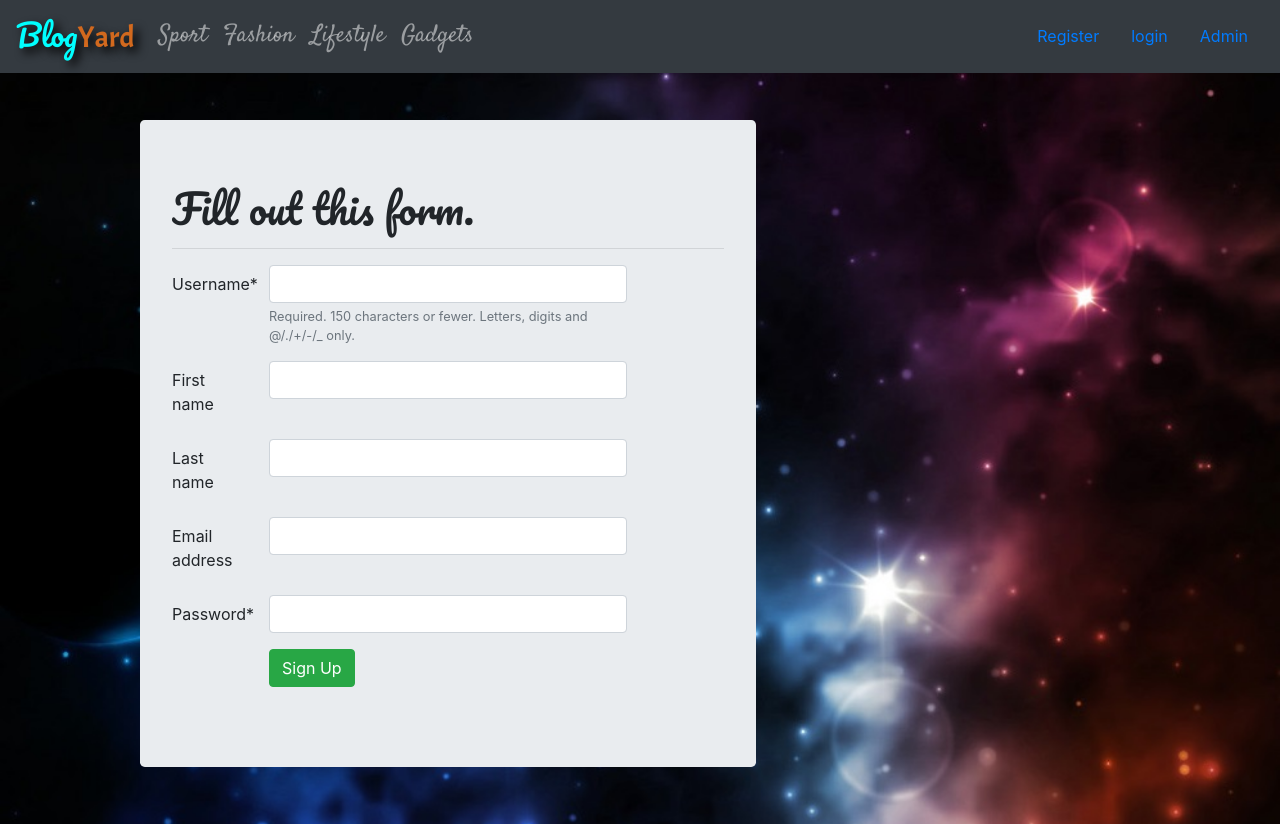
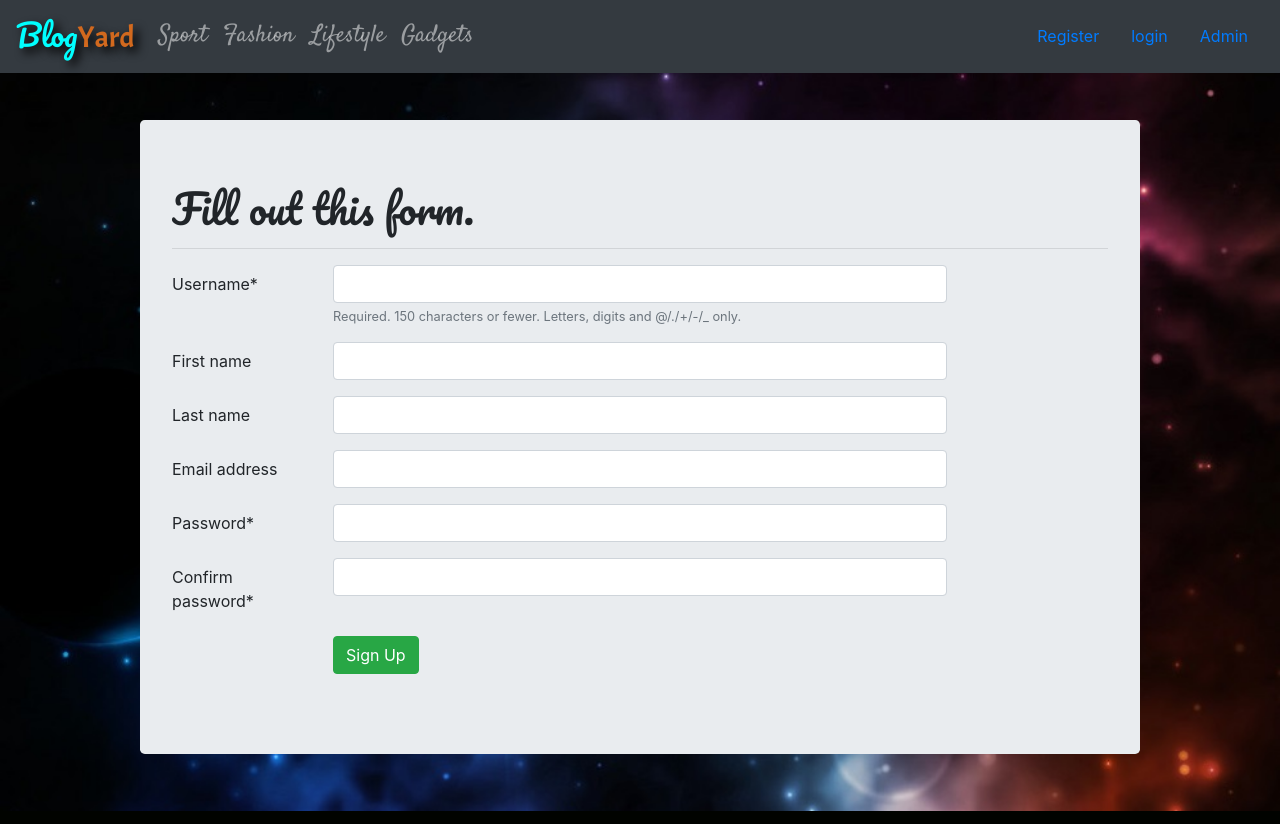
Before and after one commit to kevin4sure/BlogYard, a Django app: page /register/ in a window 1280 px wide. Shown: the part 1-825 px from the top of the page. Run offline with Django 3.2, Linux system fonts and the light colour scheme; some libraries are stand-ins or nearby versions.

Commit message:
ajax in register.html

```diff
--- a/blogs/forms.py
+++ b/blogs/forms.py
@@ -18,9 +18,11 @@ class UserForm(forms.ModelForm):
     helper.form_action = 'register'
 
     helper.add_input(Submit('submit_user_details','Sign Up',css_class='btn btn-success'))
-
+    password = forms.CharField(widget=forms.PasswordInput())
+    confirm_password = forms.CharField(widget=forms.PasswordInput())
     class Meta:
         model=User
+
         fields= ('username','first_name','last_name','email','password')
 
 
--- a/blogs/templates/base.html
+++ b/blogs/templates/base.html
@@ -42,7 +46,7 @@
             background-image: url({% static 'blogs/galaxy_background.jpg' %});
 
             align:center;
-            width:70%;
+            width:100%;
             padding: 25px 125px;
         }
     </style>
--- a/blogs/templates/register.html
+++ b/blogs/templates/register.html
@@ -7,6 +7,8 @@
 {% block body %}
 <script type="text/javascript">
     $(document).ready(function(){
+        var hint_prev_str= $("#hint_id_username").text();
+        console.log('hint_id_username:',hint_prev_str);
         $('#id_username').change(function(){
 
         $.ajax({
@@ -16,12 +18,27 @@
             async: true,
             data: {
                 username: $("#id_username").val(),
+
             },
             success: function(response)
             {
                 var str1= response['error_msg'];
-                var str2 = "<strong style='color:red'>" + str1 + "</strong>"
-            $('#hint_id_username').html(str2);
+                var usr= response['usr'];
+                if (response['usr']) {
+                    var str2 = "<strong style='color:red'><span style='color:blue'>" + usr+":</span> "+str1 + "</strong>";
+                    $('#id_username').val("");
+                    $('#id_username').focus();
+                    $('#id_username').removeClass('is-valid');
+                    $('#id_username').addClass('is-invalid');
+                }else{
+                    $('#id_username').removeClass('is-invalid');
+                    $('#id_username').addClass('is-valid');
+
+                    var str2 = hint_prev_str;
+                }
+                $('#hint_id_username').html(str2);
+
+
 
             },
 
@@ -35,6 +52,55 @@
 
 
 </script>
+
+
+<script>
+    function PasswordValidityCheck(){
+        var regularExpression = /^(?=.*[0-9])(?=.*[!@#$%^&*])[a-zA-Z0-9!@#$%^&*]{6,16}$/;
+        var password_element = document.getElementById('id_password');
+        $('#id_password').change(function(){
+            var password=$('#id_password').val();
+            if (!regularExpression.test(password)) {
+                var password_error = "<strong id='password_error'  style='color:red'>password should contain atleast one digit, one Capital alphabet, and these [!@#$%^&*] symbols.</strong>";
+                $('#id_password').val("");
+                password_element.focus();
+                $('#id_password').removeClass('is-valid');
+                $('#id_password').addClass('is-invalid');
+            }else{
+                var password_error = "";
+                $('#id_password').removeClass('is-invalid');
+                $('#id_password').addClass('is-valid');
+            }
+            $('#password_error').text("");
+            password_element.insertAdjacentHTML('afterend',password_error);
+        });
+    }
+</script>
+
+
+<script>
+    $(document).ready(function(){
+        PasswordValidityCheck();
+        $('#id_confirm_password').change(function(){
+
+            var password=$('#id_password').val();
+            var confirm_password= document.getElementById('id_confirm_password');
+            if (password!=$('#id_confirm_password').val()) {
+                var conf_error="<strong id='conf_error' style='color:red'>password does not match.</strong>";
+                $('#id_confirm_password').val("");
+                $('#id_confirm_password').focus();
+                $('#id_confirm_password').removeClass('is-valid');
+                $('#id_confirm_password').addClass('is-invalid');
+            } else {
+                var conf_error = "";
+                $('#id_confirm_password').removeClass('is-invalid');
+                $('#id_confirm_password').addClass('is-valid');
+            }
+            $('#conf_error').text("");
+            confirm_password.insertAdjacentHTML('afterend',conf_error);
+        });
+    });
+</script>
 <div class="jumbotron">
     {% if registered %}
         <h1 style="font-family: Satisfy;font-size:40px">Thank You for registering.</h1>
--- a/blogs/views.py
+++ b/blogs/views.py
@@ -80,7 +80,8 @@ def LoginView(request):
         else:
             print("someone tried to login and failed")
             print("Username: {} and Password: {}".format(username, password))
-            return HttpResponse("invalid login details supplied")
+
+            return render(request,'login.html',{'wrong_details':'invalid login details supplied'})
     else:
         return render(request,'login.html',{})
 
@@ -89,7 +90,11 @@ def check_user_exists(request):
     username= request.GET.get('username')
     if User.objects.filter(username=username).exists():
         error_msg= "user with the same name already exists."
-    data = {'error_msg':error_msg}
+        usr= username
+    else:
+        error_msg= ""
+        usr=""
+    data = {'error_msg':error_msg,'usr':usr}
     return  JsonResponse(data)
 
 
```
Also changed, not shown: other parts of blogs/templates/base.html (+4 -0 lines), blogs/templates/index.html (+5 -2 lines), 1 other file.
